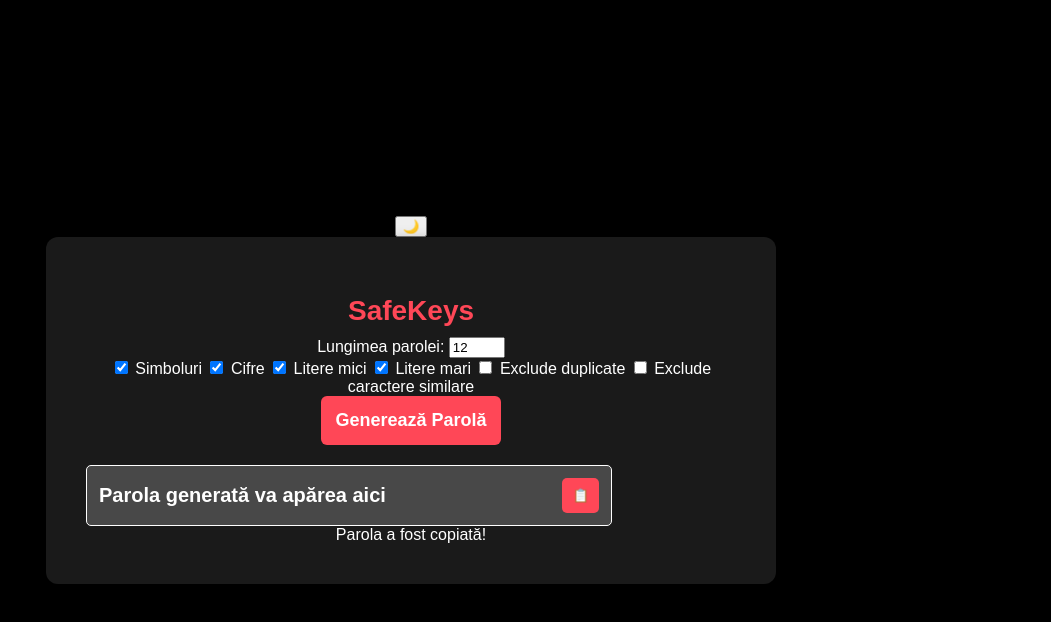
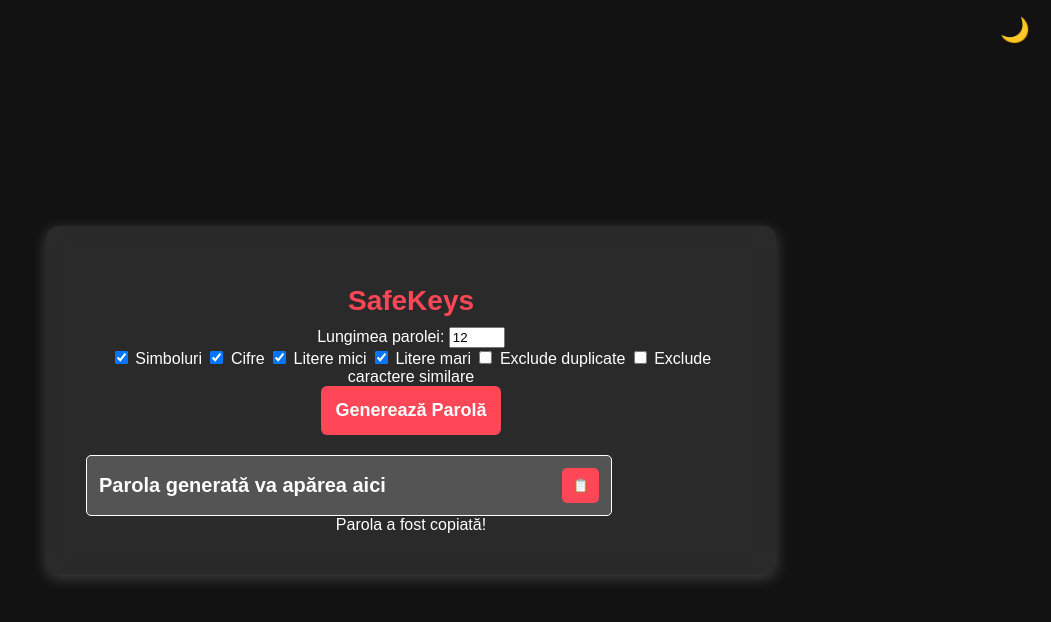
Before and after one commit to Lary-0101/password-generator, a plain HTML site: page index.html in a window 1280 px wide. Shown: the whole page, without its empty margins (229-1280 px from the left). Drawn offline with Linux system fonts and the light colour scheme.

Commit message:
style.css

```diff
--- a/style.css
+++ b/style.css
@@ -1,7 +1,7 @@
 /* FUNDAL GENERAL */
 body {
     font-family: 'Poppins', sans-serif;
-    background-color: #121212;
+    background: #121212;
     color: white;
     display: flex;
     justify-content: center;
@@ -18,7 +18,7 @@
     background: rgba(255, 255, 255, 0.1);
     padding: 40px;
     border-radius: 12px;
-    box-shadow: 0 4px 15px rgba(0, 0, 0, 0.3);
+    box-shadow: 0 4px 15px rgba(255, 255, 255, 0.2);
     width: 100%;
     max-width: 650px;
     text-align: center;
@@ -80,7 +80,24 @@
 }
 
 /* MOD INTUNECAT */
-.dark-mode { background-color: black; color: white; }
+.dark-mode {
+    background: #121212;
+    color: white;
+}
 
-/* MOD LUMINOS */
-.light-mode { background-color: white; color: black; }
+/* MOD LUMINOS - acum are o culoare mai frumoasă */
+.light-mode {
+    background: linear-gradient(135deg, #f3f3f3, #dcdcdc);
+    color: black;
+}
+
+/* BUTON MOD INTUNECAT/LUMINOS */
+.toggle-mode {
+    position: absolute;
+    top: 15px;
+    right: 15px;
+    font-size: 24px;
+    background: none;
+    border: none;
+    cursor: pointer;
+}
```
